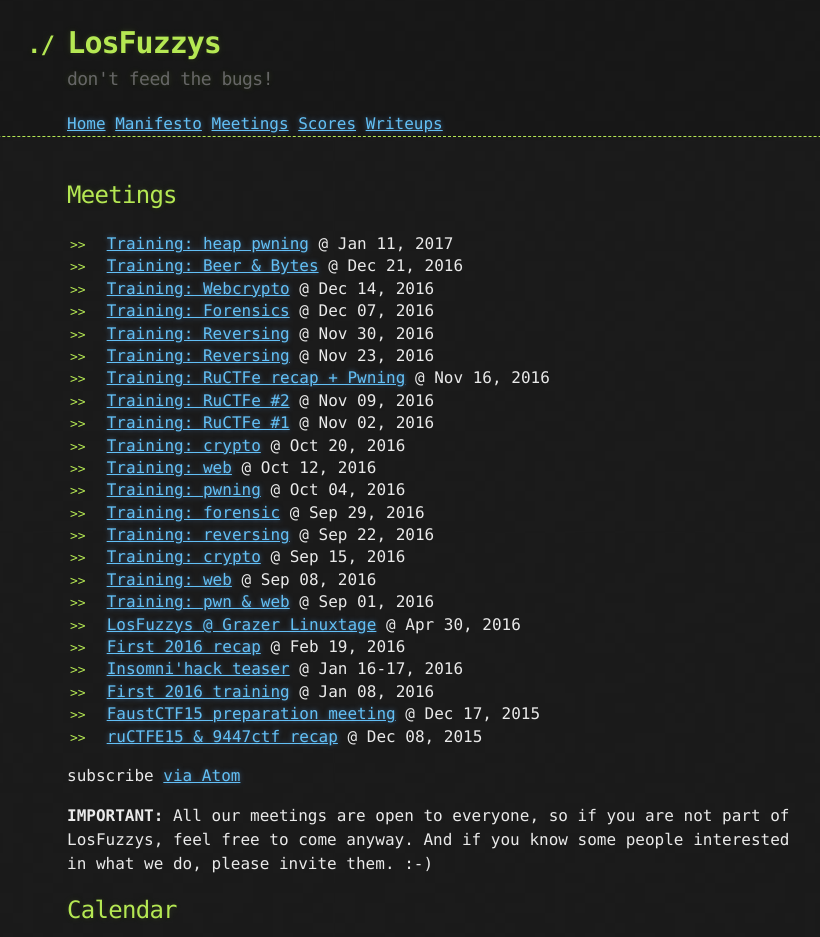
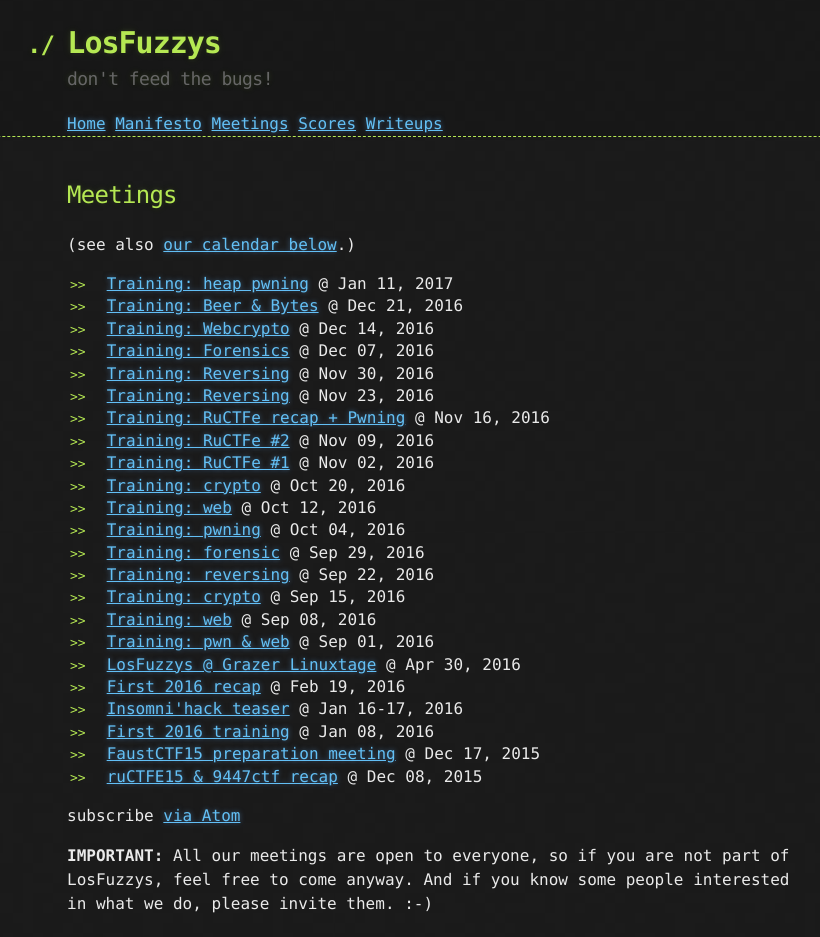
Before and after one commit to mtps3/Mtps3.github.io, a Jekyll site: the page built from meetings.md, in a window 1280 px wide. Shown: the top 937 px of the page, without its empty margins (198-1018 px from the left). Built offline with Jekyll 4.4.1, drawn with Linux system fonts in a browser that asks for light colours.

Commit message:
added link to calendar on meetings page

```diff
--- a/meetings.md
+++ b/meetings.md
@@ -3,6 +3,8 @@
 title: Meetings
 permalink: /meetings/
 ---
+
+(see also [our calendar below](#calendar).)
 
 <ul>
 {% for post in site.categories.meeting %}
```
